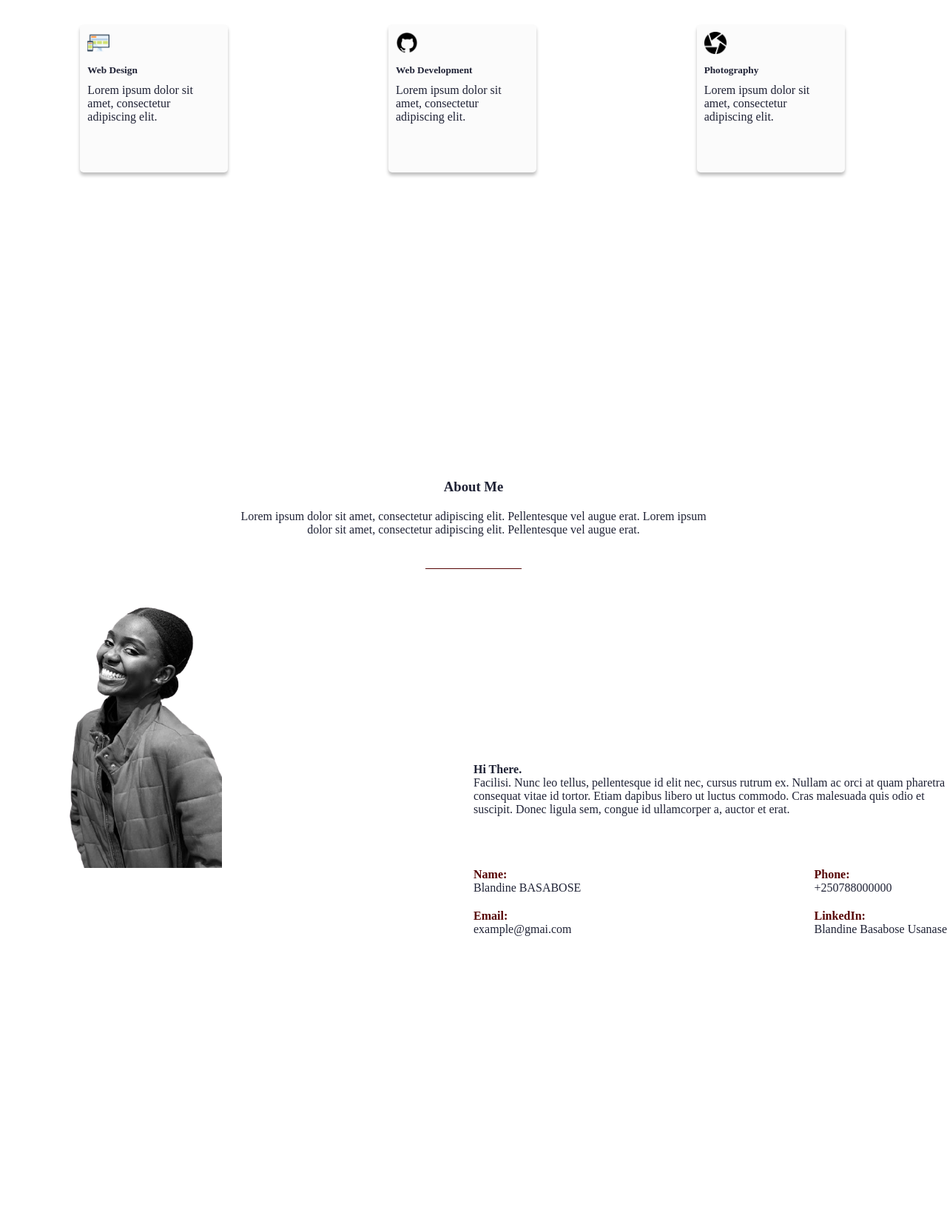
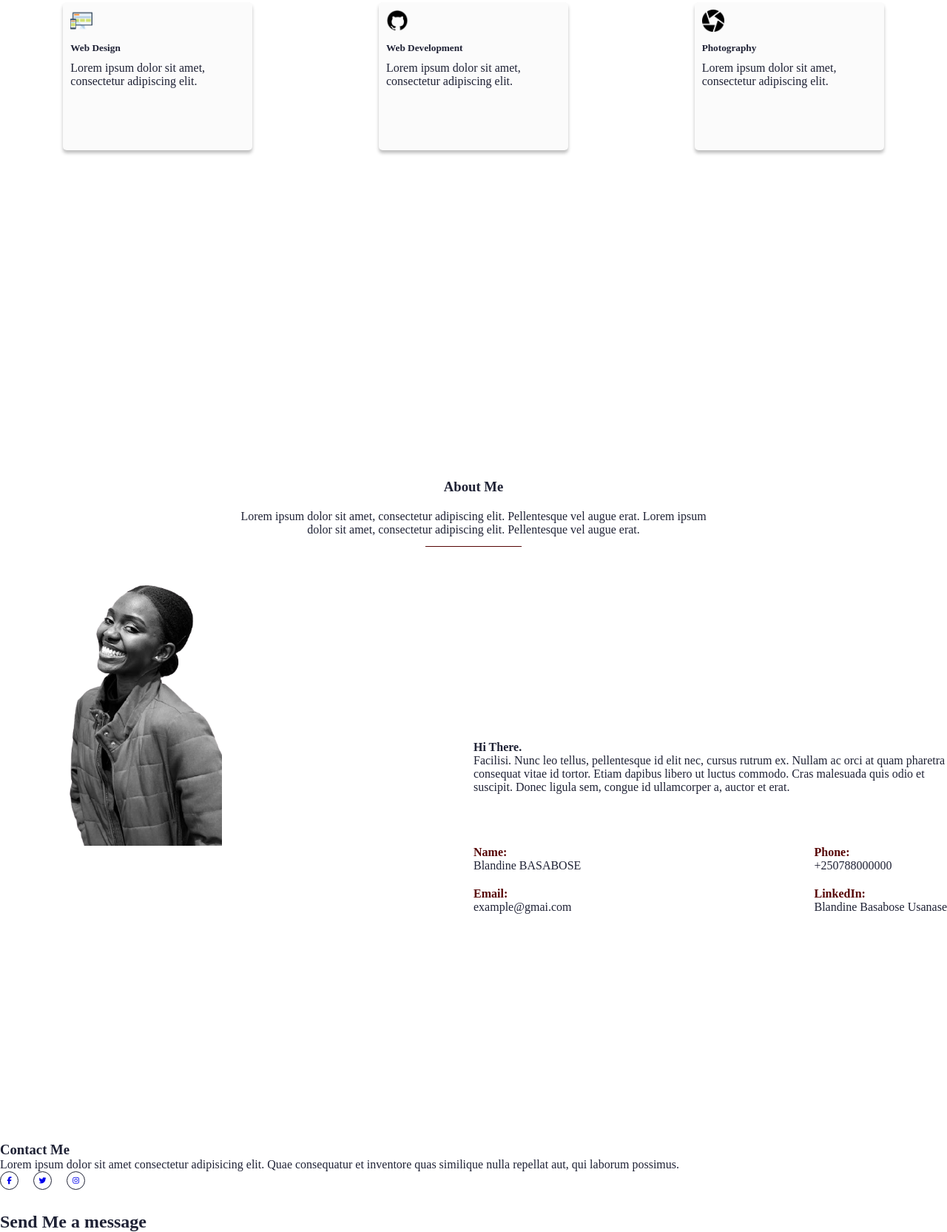
Before and after one commit to Blandine-Basabose/Capstone-Project, a plain HTML site: page index.html in a window 1280 px wide. Shown: the part 1013-2678 px from the top of the page at 74% size. Before the commit the page ends 2586 px from the top, so only its background shows below. Drawn offline with Linux system fonts and the light colour scheme; a web font is replaced by a local one.

Commit message:
added about-section

```diff
--- a/CSS/style.css
+++ b/CSS/style.css
@@ -138,17 +138,14 @@ nav ul li a:hover {
   height: 100vh;
   width: 100%;
 }
-.txt,
-.about-txt {
+.txt {
   text-align: center;
 }
-.txt h3,
-.about-txt h3 {
+.txt h3 {
   color: #1f2235;
   padding-bottom: 20px;
 }
-.txt p,
-.about-txt p {
+.txt p {
   padding-bottom: 30px;
   width: 50%;
   margin: auto;
@@ -156,18 +153,19 @@ nav ul li a:hover {
 .cards {
   display: flex;
   justify-content: space-around;
-  flex-wrap: wrap;
+  /* flex-wrap: wrap; */
   align-items: center;
-  margin: 30px 30px 0 0;
+  margin-top: 30px;
+
 }
 
 .card1,
 .card2,
 .card3 {
-  margin: 30px;
   padding: 10px 10px;
-  width: 200px;
+  width: 20%;
   height: 200px;
+  margin: auto;
   background: #fbfbfb;
   box-shadow: 0px 4px 4px rgba(0, 0, 0, 0.25);
   border-radius: 5px;
@@ -188,16 +186,22 @@ nav ul li a:hover {
 h5 {
   padding: 10px 0;
 }
-#about {
-  display: flex;
-  flex-direction: column;
+.about-txt {
+  text-align: center;
 }
+.about-txt h3 {
 
+  padding-bottom: 20px;
+}
+.about-txt p {
+  width: 50%;
+  margin: auto;
+}
 .main-about {
   display: flex;
   justify-content: space-between;
   align-items: center;
-  height: 100vh;
+
   width: 100%;
   flex: 1;
 }
@@ -247,18 +251,19 @@ padding: 50px 0;
   #check:checked ~ ul {
     left: 0;
   }
-  .content {
+  .content,#about{
     display: flex;
     flex-direction: column-reverse;
     justify-content: center;
+    height: 50%;
   }
-  .content-left {
+  .content-left, .about-left {
     height: 300px;
     width: 300px;
     padding-right: 50px;
   }
-  .content-right {
-    margin-top: 80px;
+  .content-right,.about-right {
+    margin: 50px 0;
     text-align: center;
     padding: 0px;
   }
@@ -278,4 +283,27 @@ padding: 50px 0;
     background: #fbfbfb;
     box-shadow: 0px 4px 4px rgba(0, 0, 0, 0.25);
   }
+
+
+  #about{
+    display: flex;
+    flex-direction: column;
+    justify-content:column-reverse;
+  }
+  .about-txt{
+    margin-top: 100%;
+  }
+  .main-about{
+    display: flex;
+    flex-direction: column;
+  }
+  .about-bottom {
+    display: flex;
+    flex-direction: column;
+
+
+  }
+  .about-top{
+  padding-top: 20px;
+  }
 }
--- a/index.html
+++ b/index.html
@@ -142,7 +142,38 @@
     <section id="skills"></section>
 
     <section id="blog"></section>
-    <section id="contact"></section>
+    <section id="contact">
+      <div class="contact-left">
+        <div>
+          <h3>Contact Me</h3>
+
+          <p>
+            Lorem ipsum dolor sit amet consectetur adipisicing elit. Quae
+            consequatur et inventore quas similique nulla repellat aut, qui
+            laborum possimus.
+          </p>
+        </div>
+        <div class="icons">
+          <div>
+            <a href="https://web.facebook.com/"
+              ><i class="fab fa-facebook-f"></i
+            ></a>
+          </div>
+          <div>
+            <a href="https://twitter.com/home"><i class="fa fa-twitter"></i></a>
+          </div>
+          <div>
+            <a href="https://www.instagram.com/"
+              ><i class="fa fa-instagram"></i
+            ></a>
+          </div>
+        </div>
+      </div>
+      <div class="contact-right">
+        <h1>Send Me a message</h1>
+        <form action=""></form>
+      </div>
+    </section>
     <script
       src="https://kit.fontawesome.com/0bc2a4a873.js"
       crossorigin="anonymous"
```
